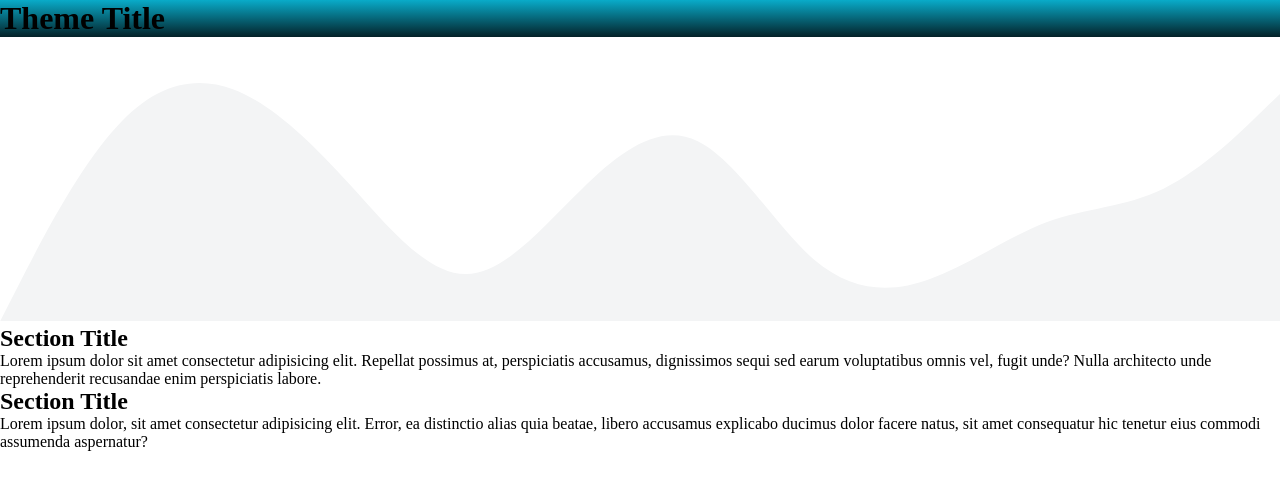
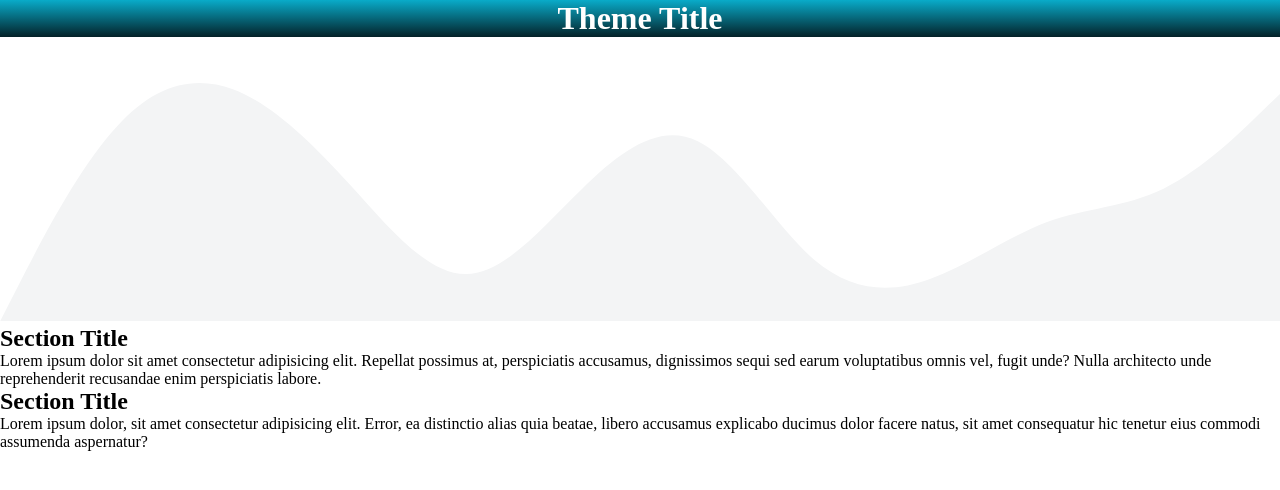
Before and after one commit to Kavvannah/mobile-friendly-practice-two, a plain HTML site: page index.html in a window 1280 px wide. Drawn offline with Linux system fonts and the light colour scheme.

Commit message:
styled h1 inside header

```diff
--- a/css/style.css
+++ b/css/style.css
@@ -8,3 +8,9 @@
 .theme-title {
     background: linear-gradient(#09abc9, #042128);
 }
+
+.theme-title h1 {
+    color: #ffffff;
+    text-align: center;
+    font-family: 'Roboto, sans-serif';
+}
--- a/index.html
+++ b/index.html
@@ -4,6 +4,7 @@
     <meta charset="UTF-8">
     <meta http-equiv="X-UA-Compatible" content="IE=edge">
     <meta name="viewport" content="width=device-width, initial-scale=1.0">
+    <link rel="preconnect" href="https://fonts.googleapis.com">
     <link rel="stylesheet" href="./css/style.css">
     <title>Take Home Challenge</title>
 </head>
```
